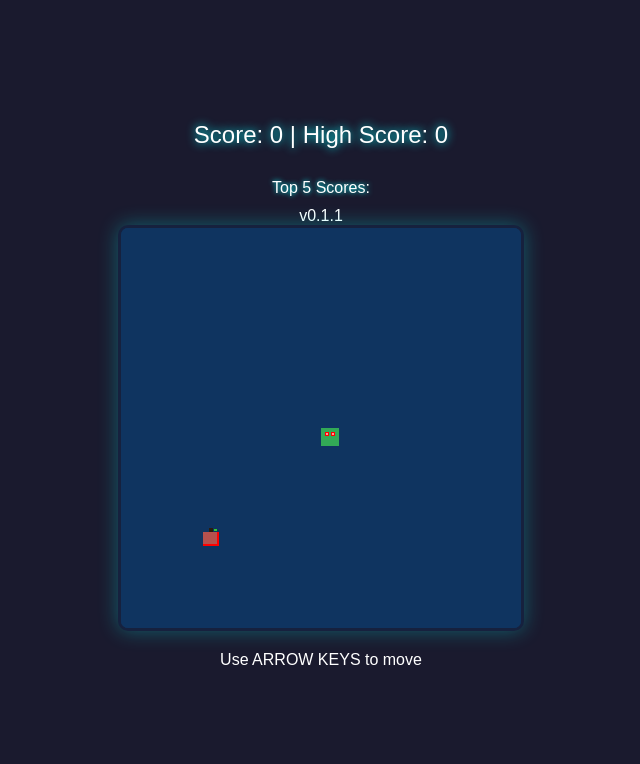
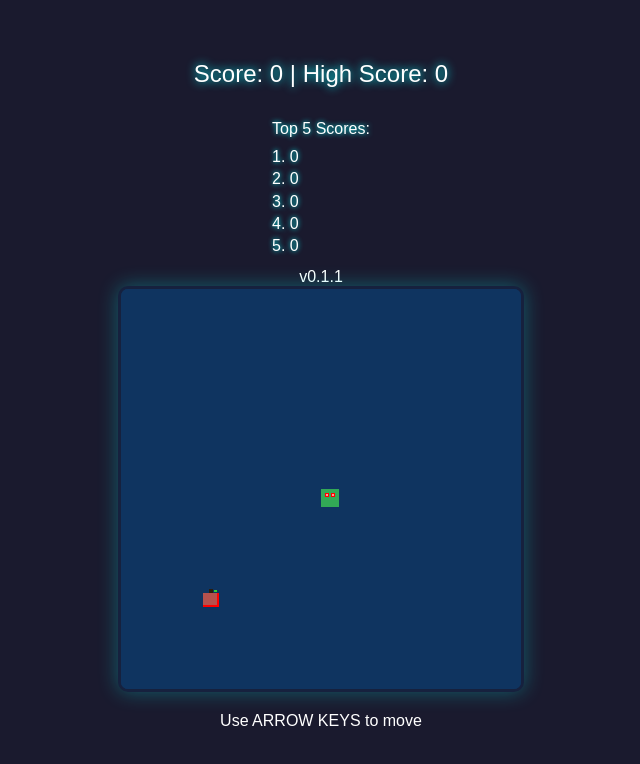
Before and after one commit to kvirag-fun/kvirag-fun.github.io, a plain HTML site: page index.html in a window 1280 px wide. Shown: the whole page, without its empty margins (319-959 px from the left). Drawn offline with Linux system fonts and the light colour scheme.

Commit message:
Fix leaderboard visibility

```diff
--- a/index.html
+++ b/index.html
@@ -48,9 +48,11 @@
     </div>
 
     <!-- Leaderboard -->
-    <div class="leaderboard" id="leaderboard" style="font-size: 16px; margin: 10px 0; text-shadow: 0 0 5px #00ffff;">
+    <div class="leaderboard" id="leaderboard" style="font-size: 16px; margin: 10px 0; text-shadow: 0 0 5px #00ffff; line-height: 1.4em;">
         Top 5 Scores:<br>
-        <span id="topScores">-</span>
+        <div id="topScoresList" style="margin-top: 5px;">
+            1. 0<br>2. 0<br>3. 0<br>4. 0<br>5. 0
+        </div>
     </div>
 
     <div class="version">v<span id="version">0.1.1</span></div>
@@ -125,17 +127,17 @@
 
         function displayLeaderboard() {
             const scores = getLeaderboard();
-            const topScoresElement = document.getElementById('topScores');
 
-            // Always show exactly 5 rows, fill with 0 if needed
-            const displayScores = [...scores];
+            // Always create exactly 5 scores (fill with 0s)
+            let displayScores = [...scores];
             while (displayScores.length < 5) {
                 displayScores.push(0);
             }
 
-            topScoresElement.innerHTML = scores.map((score, index) =>
-                `<div>${index + 1}. ${score}</div>`
-            ).join('');
+            const topScoresElement = document.getElementById('topScoresList');
+            topScoresElement.innerHTML = displayScores.map((score, index) =>
+                `${index + 1}. ${score}`
+            ).join('<br>');
         }
 
         // Generate random food position, but check collision with snake
```
